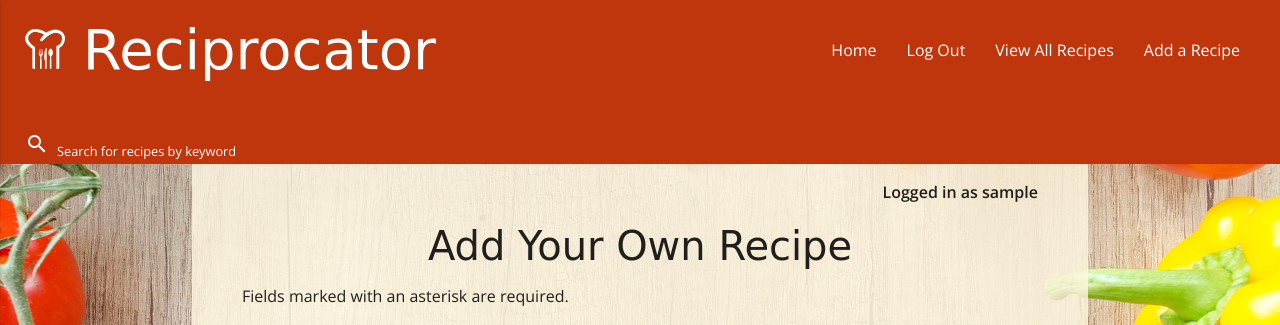
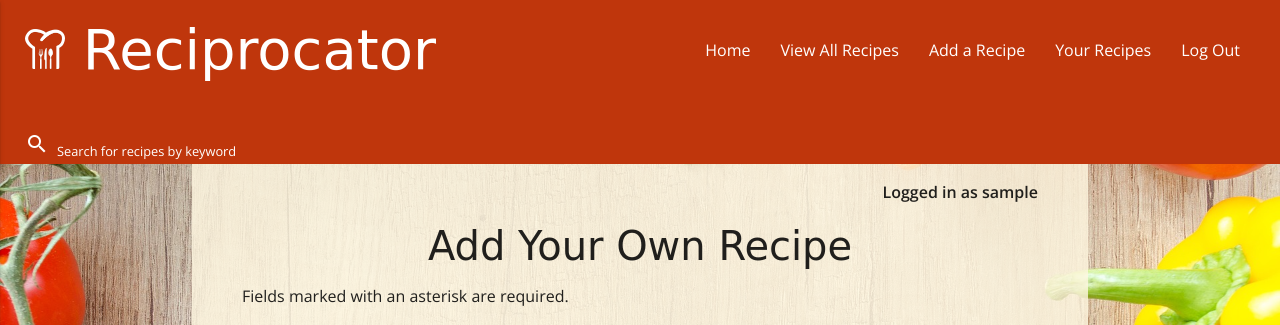
Before and after one commit to joanms/recipe-database, a Flask app: page /add_recipe in a window 1280 px wide. Shown: the top 325 px of the page. Run offline with Flask 2, Linux system fonts and the light colour scheme; the visitor is signed in with stand-in values (Sample User, id 1); data that the repository does not hold is empty; some libraries are stand-ins or nearby versions; some web fonts are replaced.

Commit message:
Add navbar link and search for logged-in user's recipes

```diff
--- a/app.py
+++ b/app.py
@@ -1,4 +1,5 @@
 import os
+import env
 
 from flask import Flask, render_template, redirect, request, session, url_for, flash
 from flask_pymongo import PyMongo
@@ -78,6 +79,18 @@ def login():
         flash('Invalid username/password combination.')
 
     return render_template('login.html')
+
+
+@app.route('/user_recipes')
+def user_recipes():
+
+    """A page listing the logged-in user's own recipes"""
+
+    user = session['username']
+    query = ( { 'username': user } )
+    results = mongo.db.recipes.find(query)
+    return render_template('list_recipes.html',
+    recipes=results, count=results.count())
 
 
 @app.route("/logout")
--- a/templates/base.html
+++ b/templates/base.html
@@ -30,29 +30,31 @@
                     <a href="#" data-activates="mobile-demo" class="button-collapse"><i class="material-icons">menu</i></a>
                     <ul id="nav-mobile" class="right hide-on-med-and-down">
                         <li><a href="{{url_for('index')}}">Home</a></li>
+                        <li><a href="{{url_for('list_recipes')}}">View All Recipes</a></li>
+                        <li><a href="{{url_for('add_recipe')}}">Add a Recipe</a></li>
                         {% if session.username %}
                             <!--If a user is logged in, they see a link to log out in the navbar-->
+                            <li><a href="{{url_for('user_recipes')}}">Your Recipes</a></li>
                             <li><a href="{{url_for('logout')}}">Log Out</a></li>
                         {% else %}
                             <!--If the user is not logged in, they see links to log in or register in the navbar-->
                             <li><a href="{{url_for('login')}}">Log In</a></li>
                             <li><a href="{{url_for('register')}}">Register</a></li>
                         {% endif %}
-                        <li><a href="{{url_for('list_recipes')}}">View All Recipes</a></li>
-                        <li><a href="{{url_for('add_recipe')}}">Add a Recipe</a></li>
                     </ul>
 
                     <!--Side nav for mobile devices-->
                     <ul class="side-nav" id="mobile-demo">
                         <li><a href="{{url_for('index')}}">Home</a></li>
+                        <li><a href="{{url_for('list_recipes')}}">View All Recipes</a></li>
+                        <li><a href="{{url_for('add_recipe')}}">Add a Recipe</a></li>
                         {% if session.username %}
+                            <li><a href="{{url_for('user_recipes')}}">Your Recipes</a></li>
                             <li><a href="{{url_for('logout')}}">Log Out</a></li>
                         {% else %}
                             <li><a href="{{url_for('login')}}">Log In</a></li>
                             <li><a href="{{url_for('register')}}">Register</a></li>
                         {% endif %}
-                        <li><a href="{{url_for('list_recipes')}}">View All Recipes</a></li>
-                        <li><a href="{{url_for('add_recipe')}}">Add a Recipe</a></li>
                     </ul>
 
                 </div> <!--End of logo, title and nav menus-->
```
